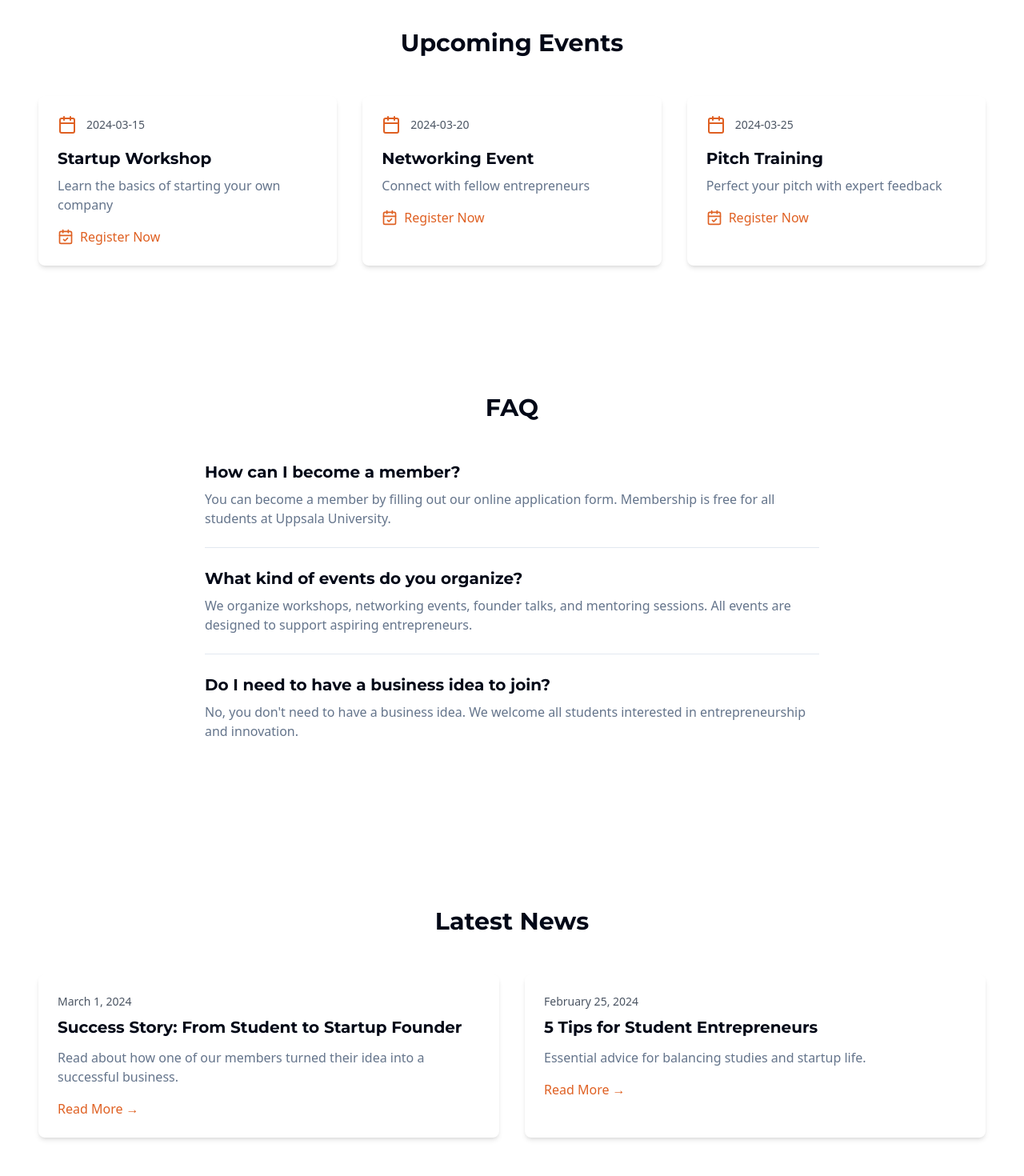
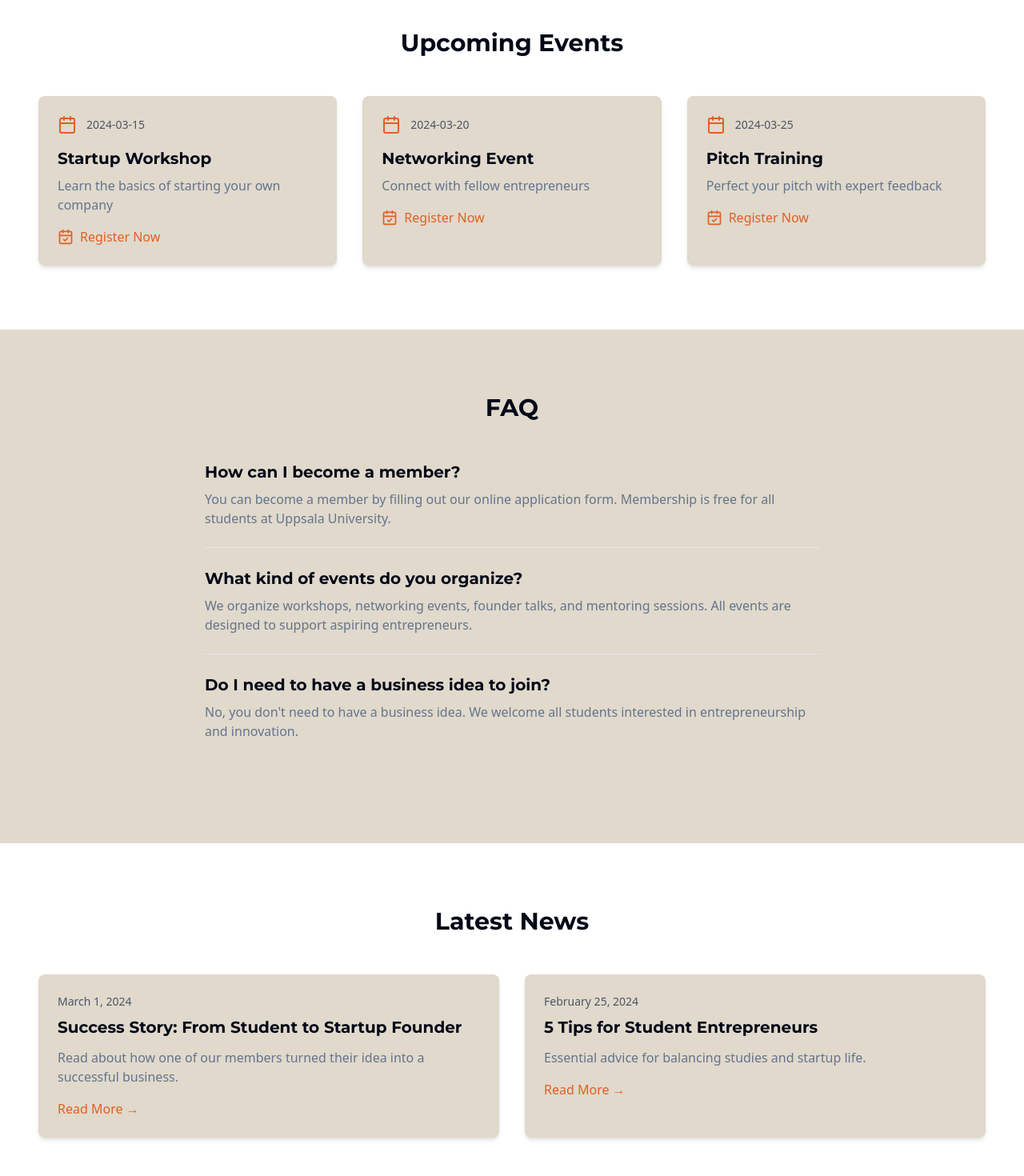
Before and after one commit to FelixFlier/startup-club-hub, a React (Vite) app: page / in a window 1280 px wide. Shown: the part 2600-4070 px from the top of the page at 80% size. Built offline with nearby package versions, Linux system fonts and the light colour scheme; a web font is replaced by a local one.

Commit message:
Fix background and card colors
The background color in light mode has been adjusted. The footer now has the correct background color.  The main background is beige except for specified sections. The card color for Upcoming Events and Latest News in light mode has been reverted to beige.

```diff
--- a/src/index.css
+++ b/src/index.css
@@ -8,7 +8,7 @@
 
 @layer base {
   :root {
-    --background: 0 0% 100%;  /* white background for sections */
+    --background: 39 24% 84%;  /* beige background */
     --foreground: 222.2 84% 4.9%;
     --card: 39 24% 84%;  /* beige cards */
     --card-foreground: 222.2 84% 4.9%;
@@ -57,4 +57,8 @@
   .glass-effect {
     @apply backdrop-blur-md bg-white/80 dark:bg-black/20;
   }
+
+  .bg-white-section {
+    @apply bg-white dark:bg-background;
+  }
 }
--- a/src/pages/Index.tsx
+++ b/src/pages/Index.tsx
@@ -193,7 +193,7 @@ const Index = () => {
         </div>
       </section>
 
-      <section id="vision" className="py-20 bg-background">
+      <section id="vision" className="py-20 bg-white-section">
         <div className="container mx-auto px-4">
           <div className="max-w-3xl mx-auto text-center">
             <h2 className="text-3xl font-bold mb-8 font-montserrat text-foreground">Our Vision</h2>
@@ -208,7 +208,7 @@ const Index = () => {
         </div>
       </section>
 
-      <section id="activities" className="py-20 px-4 bg-background">
+      <section id="activities" className="py-20 px-4 bg-white-section">
         <div className="container mx-auto">
           <h2 className="text-3xl font-bold text-center text-foreground mb-12 font-montserrat">Our Activities</h2>
           <div className="grid md:grid-cols-2 lg:grid-cols-3 gap-8">
@@ -265,7 +265,7 @@ const Index = () => {
         </div>
       </section>
 
-      <section className="py-20 bg-background">
+      <section className="py-20 bg-white-section">
         <div className="container mx-auto px-4">
           <h2 className="text-3xl font-bold text-center text-foreground mb-12 font-montserrat">Join Our Team</h2>
           <div className="grid md:grid-cols-3 gap-8">
@@ -314,12 +314,12 @@ const Index = () => {
         </div>
       </section>
 
-      <section className="py-20 px-4 bg-background">
+      <section className="py-20 px-4 bg-white-section">
         <div className="container mx-auto">
           <h2 className="text-3xl font-bold text-center text-foreground mb-12 font-montserrat">Upcoming Events</h2>
           <div className="grid md:grid-cols-3 gap-8">
             {upcomingEvents.map((event, index) => (
-              <div key={index} className="bg-white p-6 rounded-lg shadow-md hover:shadow-xl transition-all hover:scale-105 dark:bg-secondary">
+              <div key={index} className="bg-card p-6 rounded-lg shadow-md hover:shadow-xl transition-all hover:scale-105 dark:bg-secondary">
                 <div className="flex items-center gap-3 mb-4">
                   <Calendar className="text-createu-orange" size={24} />
                   <div className="text-sm text-gray-600 dark:text-gray-400">{event.date}</div>
@@ -350,12 +350,12 @@ const Index = () => {
         </div>
       </section>
 
-      <section className="py-20 px-4 bg-background">
+      <section className="py-20 px-4 bg-white-section">
         <div className="container mx-auto">
           <h2 className="text-3xl font-bold text-center text-foreground mb-12 font-montserrat">Latest News</h2>
           <div className="grid md:grid-cols-2 gap-8">
             {blogPosts.map((post, index) => (
-              <div key={index} className="bg-white p-6 rounded-lg shadow-md hover:shadow-xl transition-all hover:scale-105 dark:bg-secondary">
+              <div key={index} className="bg-card p-6 rounded-lg shadow-md hover:shadow-xl transition-all hover:scale-105 dark:bg-secondary">
                 <div className="text-sm text-gray-600 mb-2 dark:text-gray-400">{post.date}</div>
                 <h3 className="text-xl font-semibold mb-3 font-montserrat text-foreground">{post.title}</h3>
                 <p className="text-muted-foreground mb-4">{post.excerpt}</p>
```
